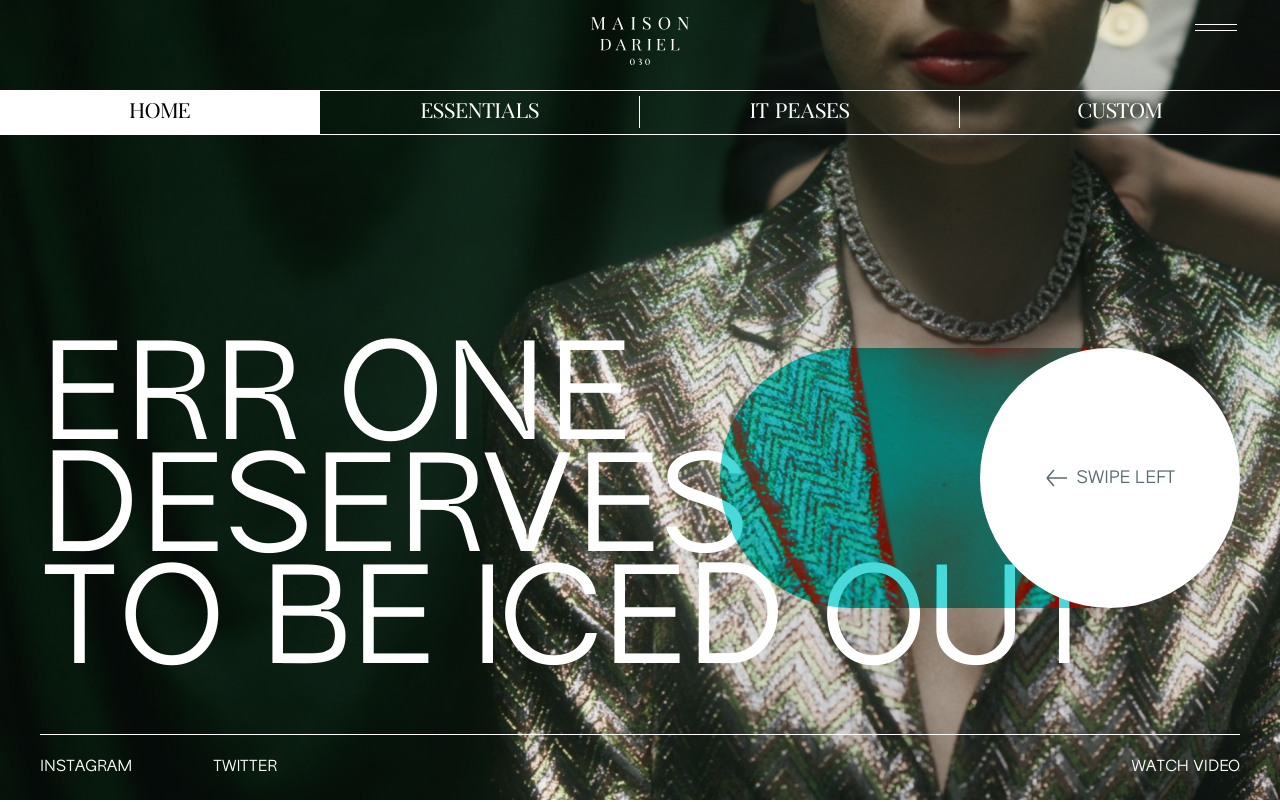
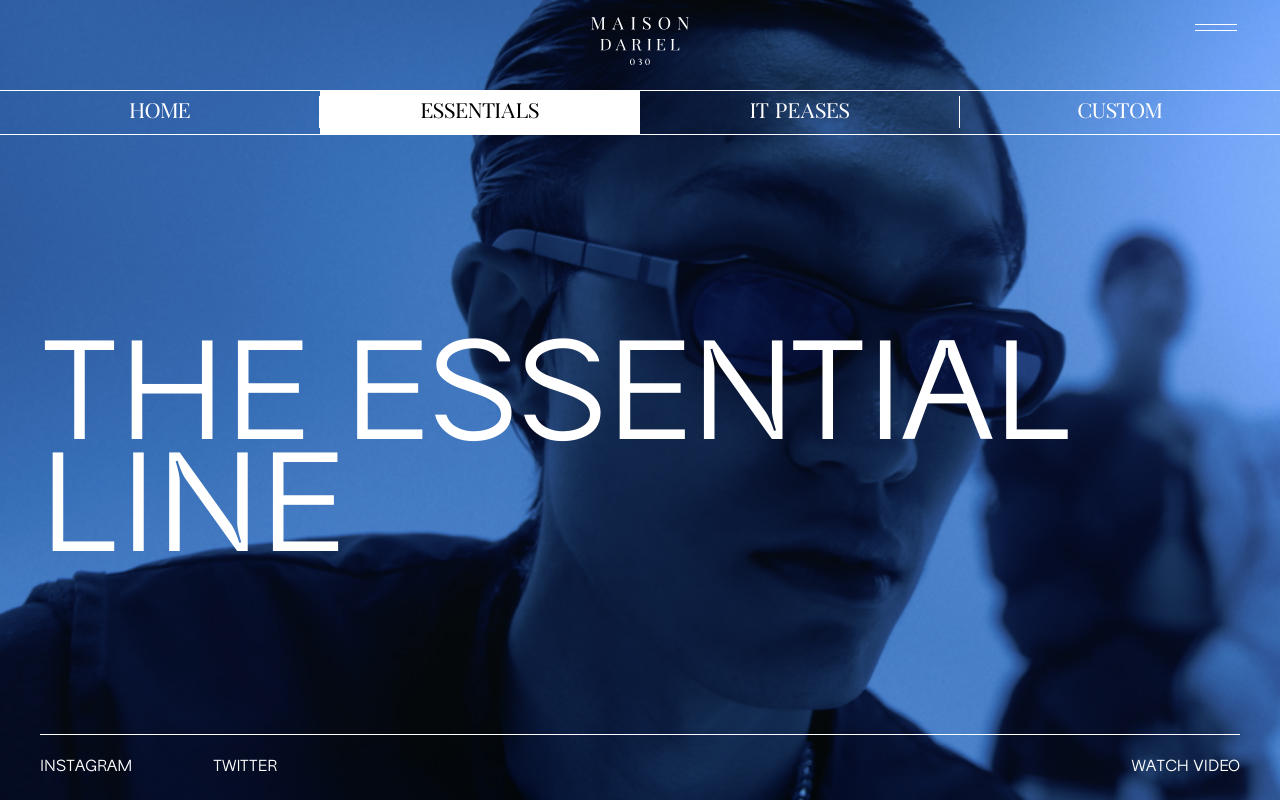
Before and after one commit to intellegento/next, a Next.js app in the folder next_app/: page /essentials in a window 1280 px wide. Shown: the top 802 px of the page. Built offline with nearby package versions, Linux system fonts and the light colour scheme.

Commit message:
add rout and change bg

```diff
--- a/next_app/components/Footer/index.js
+++ b/next_app/components/Footer/index.js
@@ -4,7 +4,7 @@ import styles from '../../styles/Footer.module.scss'
 
 export default function Footer() {
     return (
-        <div className={styles.footer}>
+        <footer className={styles.footer}>
             <div className={styles.footer_title}>
                 <h3>Didn’t find what <br />your looking <br />for?</h3>
             </div>
@@ -19,6 +19,6 @@ export default function Footer() {
                 </button>
 
             </form>
-        </div>
+        </footer>
     )
 }
--- a/next_app/components/Header/index.js
+++ b/next_app/components/Header/index.js
@@ -1,9 +1,13 @@
+import React from 'react'
 import Head from 'next/head'
-import React from 'react'
+import Link from 'next/link'
+import { useRouter } from "next/router";
+
 import clsx from  'clsx'
 import styles from '../../styles/header.module.scss'
 
 export default function Header() {
+  const router = useRouter()
   return (
     <div className={styles.container}>
       <Head>
@@ -12,7 +16,7 @@ export default function Header() {
         <link rel="icon" href="/favicon.ico" />
       </Head>
 
-      <header className={ clsx(styles.header, styles.header_home)}>
+      <header className={ clsx(styles.header,  router.pathname == '/' ?  styles.header_home : styles.essential)}>
         <div className={styles.header_logo}>
           <svg width="98" height="52" viewBox="0 0 98 52" fill="none" xmlns="http://www.w3.org/2000/svg">
               <path d="M12.2355 14.0744C12.8017 14.0744 13.0026 13.5804 13.0392 13.5072C12.9844 13.306 12.9661 13.0133 12.9661 12.6291V4.08557C12.9661 3.6465 13.0026 3.3355 13.0757 3.13426C13.1488 2.93302 13.2766 2.80496 13.4776 2.73178C13.5872 2.69519 13.715 2.6586 13.8794 2.64031V2.25612L11.2673 2.29271L7.34009 12.2266L3.3215 2.23783H0.618089V2.64031C0.782486 2.6586 0.91035 2.69519 1.01995 2.73178C1.22088 2.80496 1.34874 2.93302 1.42181 3.13426C1.49487 3.3355 1.5314 3.6465 1.5314 4.08557V12.4644C1.5314 12.9035 1.49487 13.2328 1.42181 13.4523C1.34874 13.6719 1.20261 13.8365 1.00168 13.928C0.892084 13.9829 0.76422 14.0195 0.599823 14.0561V14.4585H3.04751V14.0561C2.82831 14.0195 2.66392 13.9829 2.53605 13.928C2.29859 13.8365 2.13419 13.6719 2.06113 13.4523C1.98806 13.2328 1.95153 12.9035 1.95153 12.4644V3.37209L6.55464 14.55H6.8469L11.2491 3.39038V12.6291C11.2491 13.0682 11.2125 13.3792 11.1395 13.5804C11.0664 13.7816 10.9386 13.9097 10.7376 13.9829C10.6463 14.0195 10.5184 14.0561 10.354 14.0744V14.4768H13.8794V14.0744H12.2355Z" fill="white"/>
@@ -36,16 +40,25 @@ export default function Header() {
             <span className={styles.header_button_item}>Menu</span>
         </buttton>
         <nav className={styles.header_nav}>
-              <a href="index.html" className={ clsx(styles.header_nav_link, styles.active)}>home</a>
-              <a href={"/essentials"} className={styles.header_nav_link}>essentials</a>
+          <Link href="/">
+            <a className={ clsx(styles.header_nav_link, router.pathname == '/' ? styles.active : '')}>home</a>
+          </Link>
+          <Link href={"/essentials"}>
+            <a className={clsx(styles.header_nav_link, router.pathname == '/essentials' ? styles.active : '')}>essentials</a>
+          </Link>
           <a href="" className={styles.header_nav_link}>it peases</a>
           <a href="" className={styles.header_nav_link}>custom</a>
           </nav>
-              <div className={styles.header_title}><p>err one</p>
+          <div className={router.pathname == '/' ? styles.header_title : styles.none_display}><p>err one</p>
           <p>deserves</p>
           <p>to be iced out</p>
           </div>
-          <form className={styles.header_form}>
+
+          <div className={router.pathname == '/' ? styles.none_display : styles.header_title}><p>the essential</p>
+                <p>line</p>
+        </div>
+
+          <form className={styles.header_form, router.pathname == '/essentials' ? styles.none_display : styles.header_form}>
               <div className={styles.slide_submit}>
               </div>
               <button type="submit" className={styles.submit_btn}>
@@ -54,7 +67,6 @@ export default function Header() {
                     </svg>
                   <p>swipe left</p>
                 </button>
-
           </form>
           <div className={styles.header_footer}>
               <div className={styles.header_social}>
--- a/next_app/components/Slider/index.js
+++ b/next_app/components/Slider/index.js
@@ -1,7 +1,9 @@
 import React from 'react'
-import { Swiper} from 'swiper/react'
+import { Navigation, Pagination, Scrollbar, A11y } from 'swiper';
+
+import { Swiper} from 'swiper/react';
+
 import ProductCard from '../ProductCard'
-import 'swiper/css'
 import styles from '../../styles/Slider.module.scss'
 
 
@@ -40,22 +42,23 @@ function Slider(props) {
             <div className={styles.swiper_block}>
                 <div className={styles.swiper}> {/**mySwiper */}
                     <div className={styles.swiper_wrapper}>
-                        <Swiper
-                            spaceBetween={1}
-                            slidesPerView={2.5}
-                            // pagination={
-                            //     el=".swiper-pagination"
-                            // }
-                            // navigation={
-                            //     nextEl='.slider-header-arrow-next',
-                            //     prevEl='.slider-header-arrow-prev'
-                            // }
+                    <Swiper
+                        // install Swiper modules
+                        modules={[Navigation, Pagination, Scrollbar, A11y]}
+                        spaceBetween={50}
+                        slidesPerView={3}
+                        navigation
+                        pagination={{ clickable: true }}
+                        scrollbar={{ draggable: true }}
+                        onSwiper={(swiper) => console.log(swiper)}
+                        onSlideChange={() => console.log('slide change')}
                         >
-                        </Swiper>
+
                         <ProductCard />
                         <ProductCard />
                         <ProductCard />
                         <ProductCard />
+                    </Swiper>
                     </div>
                 </div>
             </div>
@@ -63,4 +66,4 @@ function Slider(props) {
     )
 }
 
-export default Slider;
+export default Slider
--- a/next_app/package.json
+++ b/next_app/package.json
@@ -8,6 +8,7 @@
     "lint": "next lint"
   },
   "dependencies": {
+    "classnames": "^2.3.1",
     "clsx": "^1.1.1",
     "next": "12.0.4",
     "next-sass": "^1.0.3",
--- a/next_app/pages/_app.js
+++ b/next_app/pages/_app.js
@@ -1,4 +1,9 @@
 import '../styles/core.scss'
+
+import 'swiper/scss'
+import 'swiper/scss/navigation'
+import 'swiper/scss/pagination'
+import 'swiper/css/scrollbar'
 
 // This default export is required in a new `pages/_app.js` file.
 export default function MyApp({ Component, pageProps }) {
--- a/next_app/pages/essentials.js
+++ b/next_app/pages/essentials.js
@@ -2,16 +2,16 @@ import React from 'react'
 import Header from '../components/Header/index'
 import InfoBlog from '../components/InfoBlog/index'
 import Slider from '../components/Slider/index'
-import Footerr from '../components/Footer/index'
+import Footer from '../components/Footer/index'
 
 
 export default function Essentials() {
   return (
-    <div>
-      <Header />,
-      <InfoBlog />,
-      <Slider />,
-      <Footerr />
-    </div>
+    <>
+      <Header />
+      <InfoBlog />
+      <Slider />
+      <Footer />
+      </>
   )
 }
--- a/next_app/styles/header.module.scss
+++ b/next_app/styles/header.module.scss
@@ -1,7 +1,10 @@
 
 .header_home{
     background: url(../public/images/home.jpg) no-repeat #000;
+}
 
+.none_display {
+    opacity: 0;
 }
 
 .essential {
```
Also changed, not shown: 1 other file (tests, documents, lock files or other folders). Lines whose indentation alone changed are shown as unchanged.
